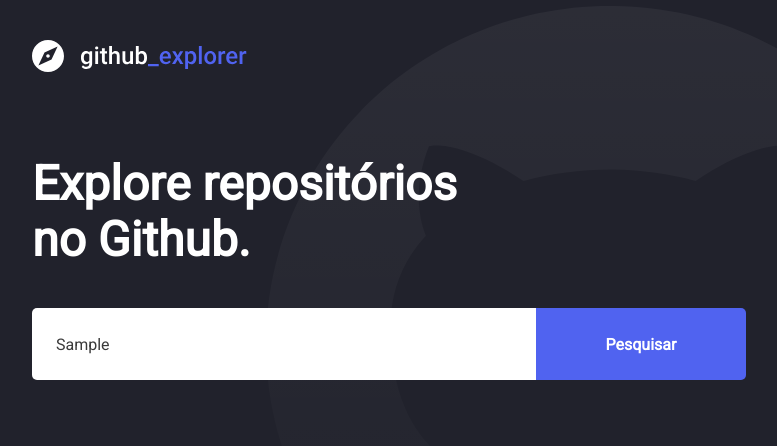
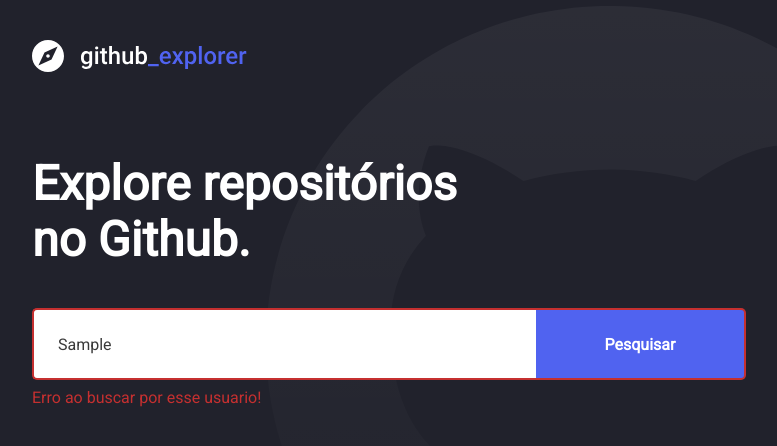
Before and after one commit to jcolscript/github-explorer-frontend, a React (Create React App) app: page / in a window 1280 px wide. Both pictures are taken after typing "Sample" into the empty fields and a click on the button "Pesquisar". Shown: the top 446 px of the page, without its empty margins (148-925 px from the left). Built offline with nearby package versions, Linux system fonts and the light colour scheme; no server answers.

Commit message:
tratando erros

```diff
--- a/src/pages/Dashboard/index.tsx
+++ b/src/pages/Dashboard/index.tsx
@@ -5,7 +5,7 @@
 
 import logo from '../../assets/images/logo.svg';
 
-import { Title, Form, Users } from './styles';
+import { Title, Form, Users, Error } from './styles';
 
 interface IUsers {
   login: string;
@@ -20,6 +20,7 @@
 
 const Dashboard: React.FC = () => {
   const [users, setUsers] = useState<IUsers[]>([]);
+  const [inputError, setIputError] = useState('');
   const [newUser, setNewUser] = useState('');
 
   async function handleAddUser(
@@ -27,17 +28,27 @@
   ): Promise<void> {
     event.preventDefault();
 
-    const { data } = await api.get<IUsers>(`users/${newUser}`);
+    if (!newUser) {
+      setIputError('Digite o nome de usuario!');
+      return;
+    }
 
-    setUsers([...users, data]);
-    setNewUser('');
+    try {
+      const { data } = await api.get<IUsers>(`users/${newUser}`);
+
+      setUsers([...users, data]);
+      setNewUser('');
+      setIputError('');
+    } catch (error) {
+      setIputError('Erro ao buscar por esse usuario!');
+    }
   }
 
   return (
     <>
       <img src={logo} alt="GitHub Explorer" />
       <Title>Explore repositórios no Github.</Title>
-      <Form onSubmit={handleAddUser}>
+      <Form hasError={!!inputError} onSubmit={handleAddUser}>
         <input
           type="text"
           placeholder="Digite aqui o username"
@@ -46,6 +57,7 @@
         />
         <button type="submit">Pesquisar</button>
       </Form>
+      {inputError && <Error>{inputError}</Error>}
       <Users>
         {users.map(user => (
           <a href="teste" key={user.id}>
--- a/src/pages/Dashboard/styles.tsx
+++ b/src/pages/Dashboard/styles.tsx
@@ -1,5 +1,9 @@
-import styled from 'styled-components';
+import styled, { css } from 'styled-components';
 import { shade } from 'polished';
+
+interface IFormProps {
+  hasError: boolean;
+}
 
 export const Title = styled.h1`
   font-size: 48px;
@@ -9,7 +13,7 @@
   line-height: 56px;
 `;
 
-export const Form = styled.form`
+export const Form = styled.form<IFormProps>`
   margin-top: 40px;
   max-width: 714px;
   display: flex;
@@ -22,6 +26,14 @@
     border-radius: 5px 0 0 5px;
     font-weight: 100;
     color: #3a3a3a;
+    border: 2px solid #21222c;
+    border-right: 0;
+
+    ${({ hasError }) =>
+      hasError &&
+      css`
+        border-color: #c53030;
+      `}
 
     &::placeholder {
       color: #a8a8b3;
@@ -33,15 +45,28 @@
     height: 72px;
     background: #5063f0;
     border-radius: 0px 5px 5px 0px;
-    border: 0;
     color: #fff;
     font-weight: bold;
     transition: background-color 0.2s;
+    border: 2px solid #21222c;
+    border-left: 0;
+
+    ${({ hasError }) =>
+      hasError &&
+      css`
+        border-color: #c53030;
+      `}
 
     &:hover {
       background: ${shade(0.2, '#5063f0')};
     }
   }
+`;
+
+export const Error = styled.span`
+  display: block;
+  color: #c53030;
+  margin-top: 8px;
 `;
 
 export const Users = styled.div`
```
